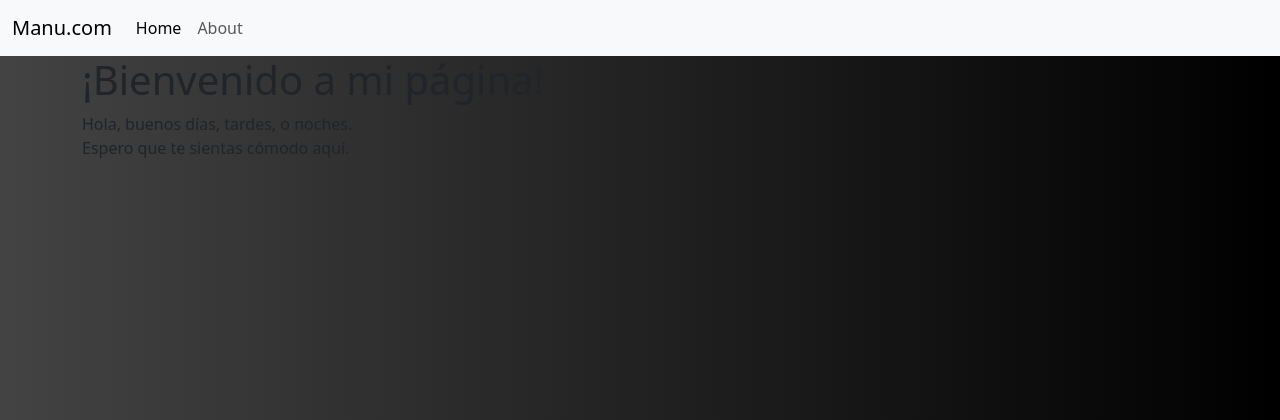
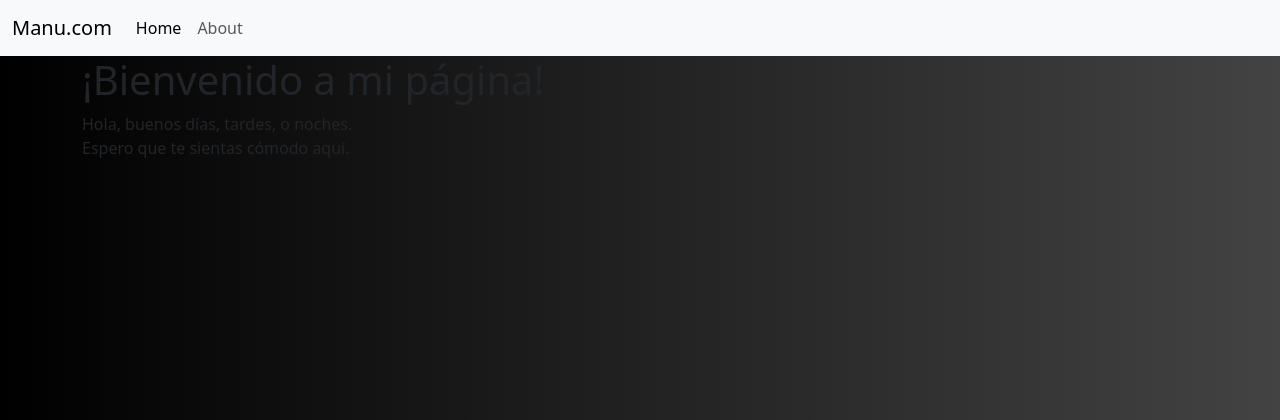
Before and after one commit to SmoothCh1ken/manuweb, a Flask app: page / in a window 1280 px wide. Shown: the top 420 px of the page. Run offline with Flask 2, Linux system fonts and the light colour scheme.

Commit message:
Update main.css

```diff
--- a/static/css/main.css
+++ b/static/css/main.css
@@ -1,9 +1,8 @@
 body {
   background: #000000;
   /* fallback for old browsers */
-  background: -webkit-linear-gradient(to right, #434343, #000000);
+  background: -webkit-linear-gradient(to left, #434343, #000000);
   /* Chrome 10-25, Safari 5.1-6 */
-  background: linear-gradient(to right, #434343, #000000);
+  background: linear-gradient(to left, #434343, #000000);
   /* W3C, IE 10+/ Edge, Firefox 16+, Chrome 26+, Opera 12+, Safari 7+ */
-
 }
```
